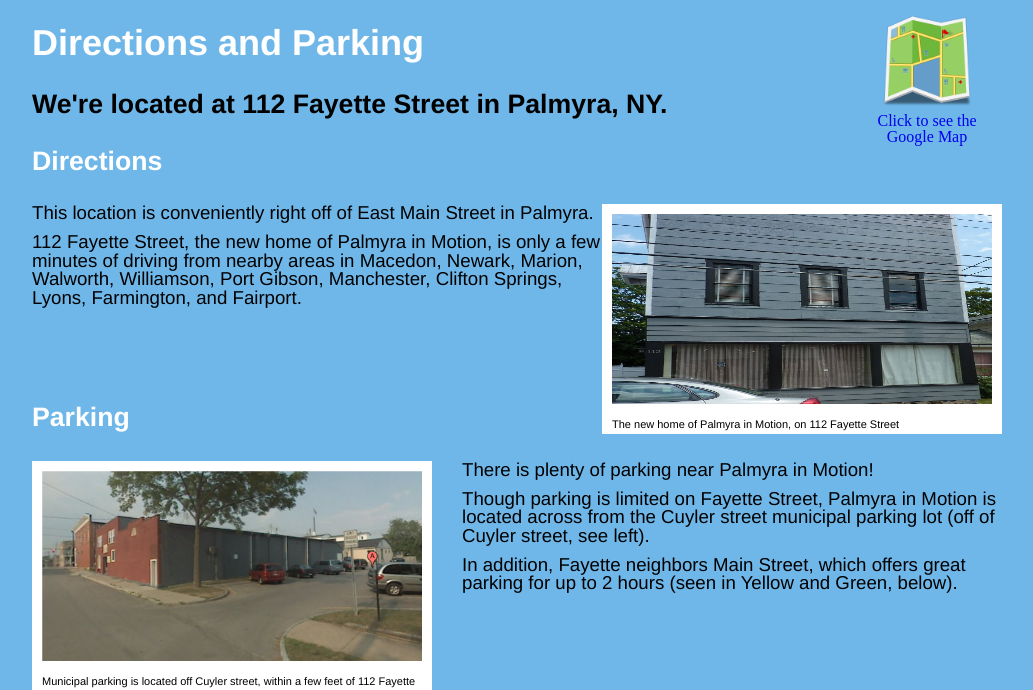
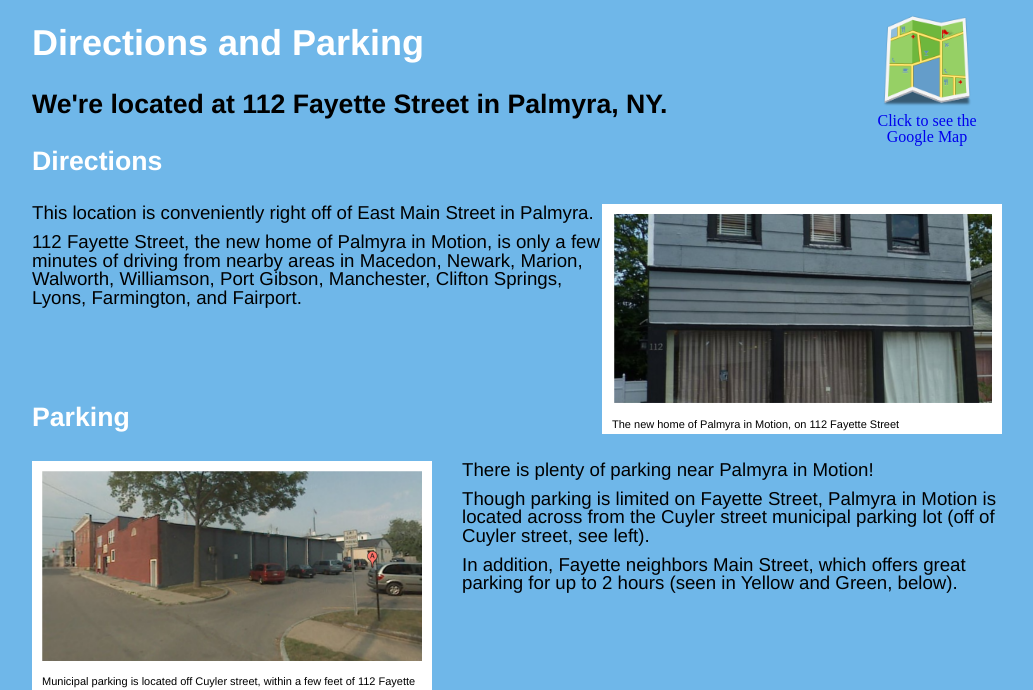
Before and after one commit to akivab/pim, a PHP site: page /index.php?p=directions in a window 1280 px wide. Shown: the part 65-755 px from the top of the page, without its empty margins (123-1156 px from the left). Run offline with PHP 8.4, Linux system fonts and the light colour scheme; some libraries are stand-ins or nearby versions; some web fonts are replaced.

Commit message:
updated picture of pim

```diff
--- a/directions.php
+++ b/directions.php
@@ -14,8 +14,8 @@
 	    </div>
 	    <div id="directions">
 	      <h2>Directions</h2>
-	      <a href="/images/112_Fayette.png" rel="lightbox[pim]" title="The new home of Palmyra in Motion" class="place-image">
-		<img src="/images/112_Fayette.png" />
+	      <a href="/images/112_Fayette_small.png" rel="lightbox[pim]" title="The new home of Palmyra in Motion" class="place-image">
+		<img src="/images/112_Fayette_small.png" />
 		<span>The new home of Palmyra in Motion, on 112 Fayette Street</span>
 	      </a>
 	      <p>This location is conveniently right off of East Main Street in Palmyra.</p>
```
Also changed, not shown: images/112_Fayette_small.png (added).
